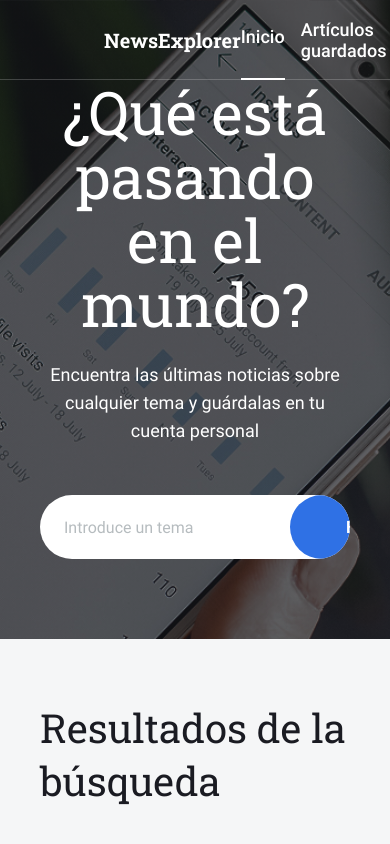
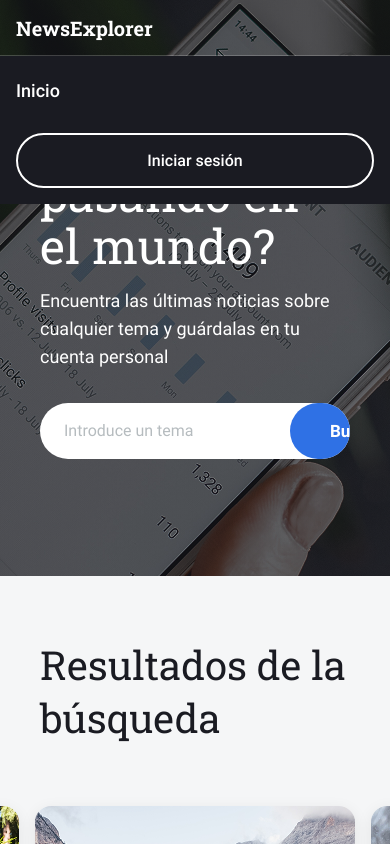
Before and after one commit to Gaboobga/news-explorer-frontend, a React (Vite) app: page / in a window 390 px wide. Shown: the top 844 px of the page. Built offline with nearby package versions, Linux system fonts and the light colour scheme.

Commit message:
style: fix hero content alignment for desktop and tablet

```diff
--- a/src/components/App/App.jsx
+++ b/src/components/App/App.jsx
@@ -8,7 +8,7 @@ import "./App.css";
 import InfoTooltip from "../InfoTooltip/InfoTooltip";
 
 function App() {
-  const [isLoggedIn, setIsLoggedIn] = useState(true);
+  const [isLoggedIn, setIsLoggedIn] = useState(false);
   const [isLoginOpen, setIsLoginOpen] = useState(false);
   const [isRegisterOpen, setIsRegisterOpen] = useState(false);
   const [isInfoTooltipOpen, setIsInfoTooltipOpen] = useState(false);
--- a/src/components/Header/Header.css
+++ b/src/components/Header/Header.css
@@ -29,3 +29,16 @@
 .header__logo_light {
   color: #1a1b22;
 }
+
+@media (max-width: 1024px) {
+  .header {
+    padding: 0 40px;
+  }
+}
+
+@media (max-width: 520px) {
+  .header {
+    padding: 0 16px;
+    height: 56px;
+  }
+}
--- a/src/components/Main/Main.css
+++ b/src/components/Main/Main.css
@@ -19,8 +19,8 @@
 .main__hero-content {
   display: flex;
   flex-direction: column;
-  align-items: center;
-  text-align: center;
+  align-items: flex-start;
+  text-align: left;
   padding: 80px 40px;
   width: 100%;
   max-width: 640px;
@@ -44,3 +44,26 @@
   margin: 0 0 50px;
   line-height: 1.556;
 }
+
+@media (max-width: 1024px) {
+  .main__hero {
+    justify-content: center;
+  }
+
+  .main__hero-content {
+    padding: 40px 40px;
+    max-width: 600px;
+    align-items: flex-start;
+    text-align: left;
+  }
+
+  .main__title {
+    font-size: 48px;
+    margin: 0 0 16px;
+  }
+
+  .main__subtitle {
+    font-size: 18px;
+    margin: 0 0 32px;
+  }
+}
--- a/src/components/Navigation/Navigation.css
+++ b/src/components/Navigation/Navigation.css
@@ -1,4 +1,9 @@
 .navigation {
+  display: flex;
+  align-items: center;
+}
+
+.navigation__links {
   display: flex;
   align-items: center;
   gap: 16px;
@@ -19,6 +24,14 @@
   border-bottom: 3px solid #ffffff;
 }
 
+.navigation__link_dark {
+  color: #1a1b22;
+}
+
+.navigation__link_active-dark {
+  border-bottom: 3px solid #1a1b22;
+}
+
 .navigation__button {
   display: flex;
   align-items: center;
@@ -32,6 +45,7 @@
   border-radius: 100px;
   padding: 8px 20px;
   cursor: pointer;
+  transition: background-color 0.3s ease;
 }
 
 .navigation__button:hover {
@@ -40,19 +54,6 @@
 
 .navigation__button_logged-in {
   background: transparent;
-}
-
-.navigation__link_active {
-  border-bottom: 2px solid #ffffff;
-  padding-bottom: 4px;
-}
-
-.navigation__link_dark {
-  color: #1a1b22;
-}
-
-.navigation__link_active-dark {
-  border-bottom: 3px solid #1a1b22;
 }
 
 .navigation__button_dark {
@@ -64,8 +65,57 @@
   background-color: rgba(0, 0, 0, 0.05);
 }
 
-.navigation__links {
-  display: flex;
-  align-items: center;
-  gap: 16px;
+.navigation__logout-icon {
+  width: 20px;
+  height: 20px;
 }
+
+@media (max-width: 1024px) {
+  .navigation__links {
+    gap: 24px;
+  }
+
+  .navigation__link {
+    font-size: 16px;
+  }
+
+  .navigation__button {
+    font-size: 16px;
+    padding: 8px 16px;
+  }
+}
+
+@media (max-width: 520px) {
+  .navigation__links {
+    flex-direction: column;
+    position: fixed;
+    top: 56px;
+    left: 0;
+    right: 0;
+    background-color: #1a1b22;
+    padding: 16px;
+    gap: 24px;
+    align-items: flex-start;
+    z-index: 99;
+  }
+
+  .navigation__link {
+    font-size: 18px;
+    height: auto;
+    padding: 8px 0;
+    width: 100%;
+    border-bottom: none;
+  }
+
+  .navigation__link_active {
+    border-bottom: none;
+  }
+
+  .navigation__button {
+    width: 100%;
+    border-radius: 100px;
+    padding: 16px;
+    text-align: center;
+    justify-content: center;
+  }
+}
--- a/src/components/SearchForm/SearchForm.css
+++ b/src/components/SearchForm/SearchForm.css
@@ -47,3 +47,18 @@
 .search-form__button:active {
   background-color: #2a65cc;
 }
+
+@media (max-width: 1024px) {
+  .search-form {
+    max-width: 100%;
+  }
+
+  .search-form__input {
+    height: 56px;
+  }
+
+  .search-form__button {
+    height: 56px;
+    padding: 0 40px;
+  }
+}
```
